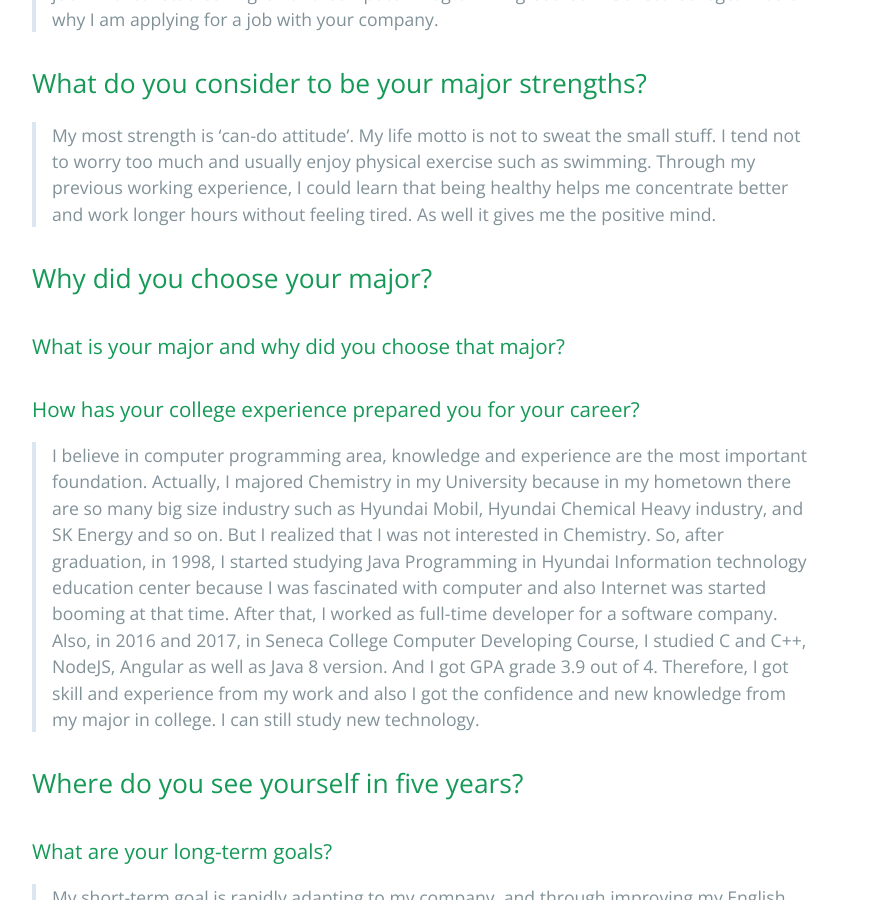
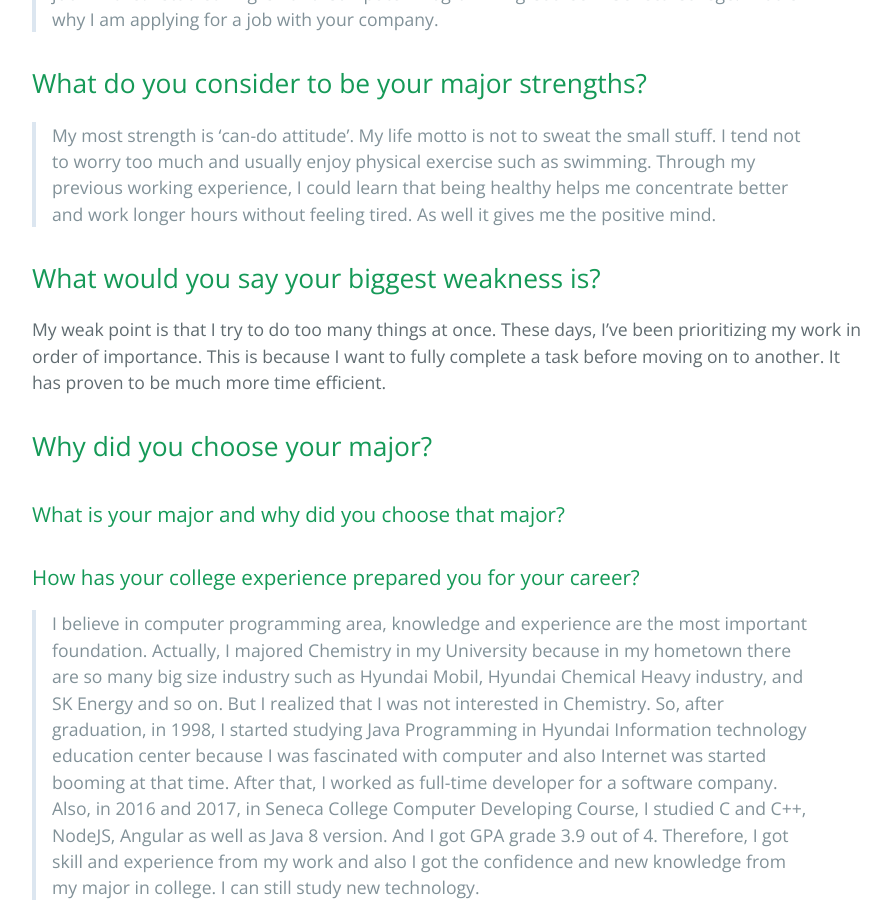
Before and after one commit to JongkukLee/JongkukJayLeeStudy, a Jekyll site: the page built from contents/interview.md, in a window 1280 px wide and 900 px high, scrolled down 727 px. Shown: the whole window, without its empty margins (192-1083 px from the left). Built offline with Jekyll 4.4.1, drawn with Linux system fonts in a browser that asks for light colours; our own code applies the rules of GitHub Pages for plain Markdown files.

Commit message:
Update interview.md

```diff
--- a/contents/interview.md
+++ b/contents/interview.md
@@ -9,6 +9,9 @@ layout: default
 
 ## What do you consider to be your major strengths? ##
 >My most strength is ‘can-do attitude’. My life motto is not to sweat the small stuff. I tend not to worry too much and usually enjoy physical exercise such as swimming. Through my previous working experience, I could learn that being healthy helps me concentrate better and work longer hours without feeling tired. As well it gives me the positive mind.
+
+## What would you say your biggest weakness is? ##
+My weak point is that I try to do too many things at once. These days, I've been prioritizing my work in order of importance. This is because I want to fully complete a task before moving on to another. It has proven to be much more time efficient.
 
 ## Why did you choose your major? ##
 ### What is your major and why did you choose that major? ###
```
